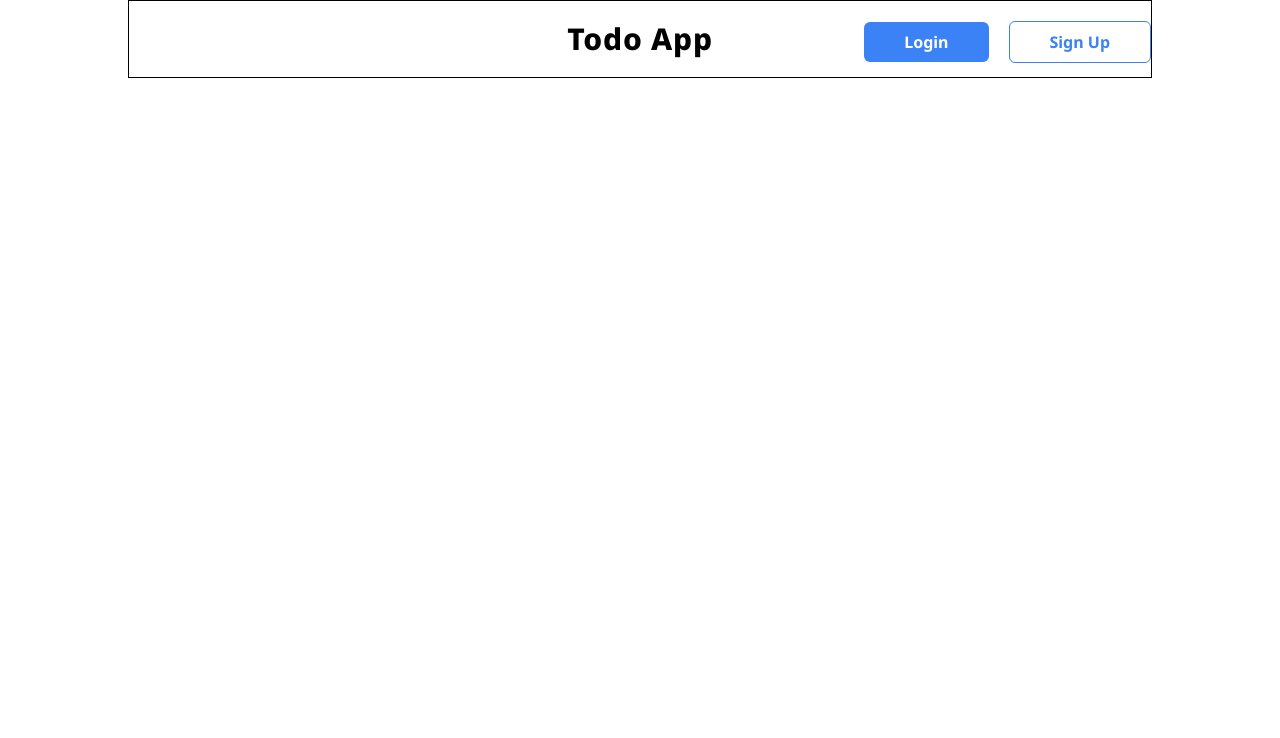
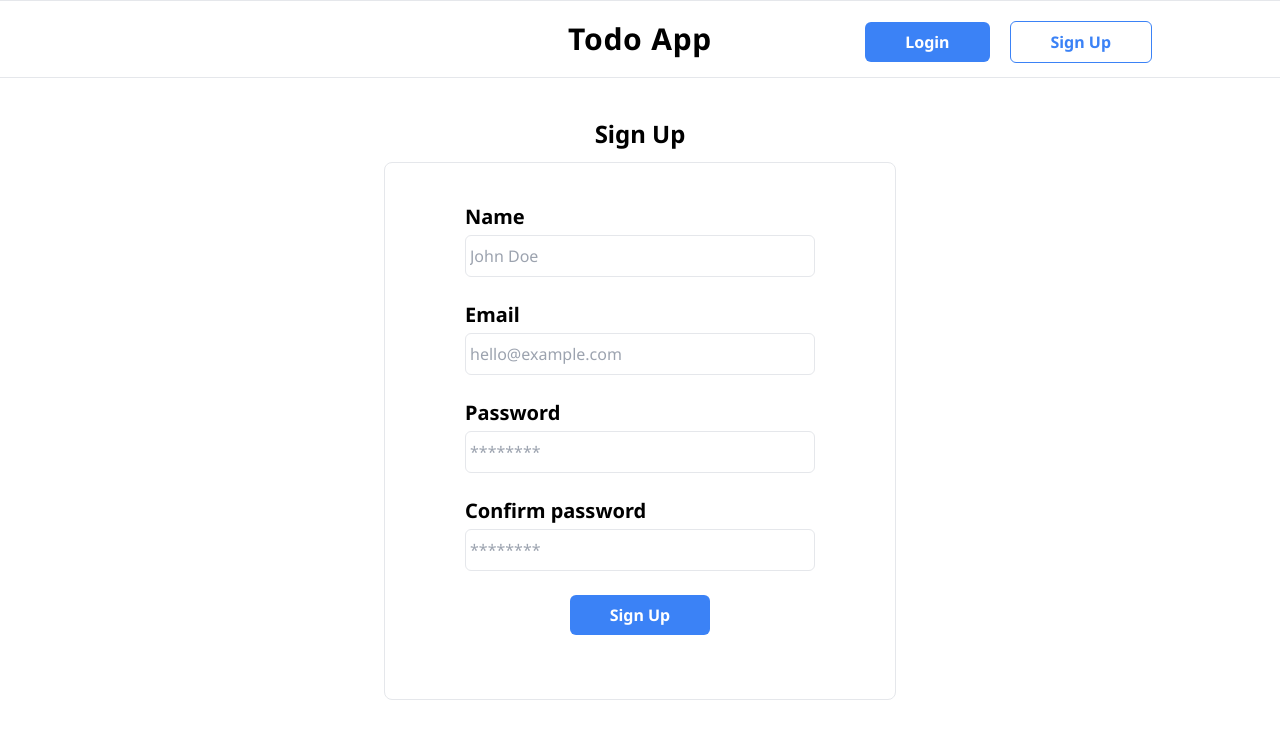
Before and after one commit to callumbyrne/todo-testing, a React (Vite) app in the folder client/: page /signup in a window 1280 px wide. Shown: the top 738 px of the page. Built offline with nearby package versions, Linux system fonts and the light colour scheme; the HTML template or start-up script is replaced by a standard one.

Commit message:
login and signup forms

```diff
--- a/client/src/App.tsx
+++ b/client/src/App.tsx
@@ -2,6 +2,7 @@ import { Link, Route, Routes } from "react-router-dom";
 import Home from "./pages/Home";
 import Login from "./pages/Login";
 import Navbar from "./components/Navbar";
+import SignUp from "./pages/SignUp";
 
 function App() {
     return (
@@ -10,6 +11,7 @@ function App() {
             <Routes>
                 <Route path='/' element={<Home />} />
                 <Route path='login' element={<Login />} />
+                <Route path='signup' element={<SignUp />} />
             </Routes>
         </div>
     );
--- a/client/src/components/Navbar.tsx
+++ b/client/src/components/Navbar.tsx
@@ -2,10 +2,10 @@ import { Link } from "react-router-dom";
 
 const Navbar = () => {
     return (
-        <div className='flex justify-center'>
-            <nav className='max-w-5xl w-full border py-5 border-black flex justify-center relative'>
+        <div className='flex justify-center border-y'>
+            <nav className='max-w-5xl w-full py-5 flex justify-center relative'>
                 <Link to={"/"}>
-                    <div className='font-extrabold text-3xl tracking-wide'>
+                    <div className='font-bold text-3xl tracking-wide'>
                         Todo App
                     </div>
                 </Link>
--- a/client/src/pages/Home.tsx
+++ b/client/src/pages/Home.tsx
@@ -29,11 +29,11 @@ const Home = () => {
     console.log(user);
 
     if (!user) {
-        return <div>Please login</div>;
+        return <div>Login or Sign up to see your todos!</div>;
     }
     return (
-        <div>
-            <div>Welcome! {user.name}</div>
+        <div className='flex justify-center'>
+            <div className='max-w-5xl w-full border'>Welcome! {user.name}</div>
         </div>
     );
 };
--- a/client/src/pages/Login.tsx
+++ b/client/src/pages/Login.tsx
@@ -4,6 +4,7 @@ import { object, string, TypeOf } from "zod";
 import { ErrorMessage } from "@hookform/error-message";
 import axios from "axios";
 import { useState } from "react";
+import { useNavigate } from "react-router-dom";
 
 export const createSessionSchema = object({
     email: string().min(1, { message: "Email is required" }),
@@ -14,6 +15,8 @@ type CreateSessionInput = TypeOf<typeof createSessionSchema>;
 
 const Login = () => {
     const [loginError, setLoginError] = useState(null);
+
+    const navigate = useNavigate();
 
     const {
         register,
@@ -28,42 +31,62 @@ const Login = () => {
             await axios.post("http://localhost:1337/api/sessions", values, {
                 withCredentials: true,
             });
+            navigate("/", { replace: true });
         } catch (error: any) {
             setLoginError(error.message);
         }
     };
 
     return (
-        <>
+        <div className='flex items-center flex-col'>
+            <div className='max-w-5xl mt-10 mb-3 font-bold text-2xl'>Login</div>
+            <div className='form-container max-w-lg w-full border rounded-lg p-10'>
                 <p>{loginError}</p>
                 <form onSubmit={handleSubmit(onSubmit)}>
-                <div className='form-element'>
-                    <label htmlFor='email'>Email</label>
+                    <div className='form-element flex flex-col mb-6'>
+                        <label
+                            htmlFor='email'
+                            className='font-bold text-xl mb-1'>
+                            Email
+                        </label>
                         <input
                             type='email'
                             id='email'
                             placeholder='hello@example.com'
                             autoComplete='username'
+                            className='border rounded-md py-2 px-1'
                             {...register("email")}
                         />
                         <ErrorMessage errors={errors} name='email' as='p' />
                     </div>
 
-                <div className='form-element'>
-                    <label htmlFor='password'>Password</label>
+                    <div className='form-element flex flex-col mb-6'>
+                        <label
+                            htmlFor='password'
+                            className='font-bold text-xl mb-1'>
+                            Password
+                        </label>
                         <input
                             type='password'
                             id='password'
                             placeholder='********'
                             autoComplete='password'
+                            className='border rounded-md py-2 px-1'
                             {...register("password")}
                         />
                         <ErrorMessage errors={errors} name='password' as='p' />
                     </div>
 
-                <button type='submit'>Log In</button>
+                    <div className='flex justify-center'>
+                        <button
+                            type='submit'
+                            className='mb-6 py-2 px-10 bg-blue-500 text-white font-bold rounded-md'>
+                            Login
+                        </button>
+                    </div>
                 </form>
-        </>
+            </div>
+        </div>
     );
 };
 
--- /dev/null
+++ b/client/src/pages/SignUp.tsx
@@ -0,0 +1,150 @@
+import { useForm } from "react-hook-form";
+import { zodResolver } from "@hookform/resolvers/zod";
+import { object, string, TypeOf } from "zod";
+import { ErrorMessage } from "@hookform/error-message";
+import axios from "axios";
+import { useState } from "react";
+import { useNavigate } from "react-router-dom";
+
+const createUserSchema = object({
+    name: string().min(1, { message: "Name is required" }),
+    password: string().min(6, "Password too short - should be 6 chars minimum"),
+    passwordConfirmation: string().min(1, {
+        message: "Password confirmation is required",
+    }),
+    email: string()
+        .min(1, { message: "Email is required" })
+        .email("Not a valid email"),
+});
+
+export type CreateUserInput = TypeOf<typeof createUserSchema>;
+
+const SignUp = () => {
+    const [signUpError, setSignUpError] = useState<string>("");
+
+    const navigate = useNavigate();
+
+    const {
+        register,
+        formState: { errors },
+        handleSubmit,
+    } = useForm<CreateUserInput>({
+        resolver: zodResolver(createUserSchema),
+    });
+
+    const onSubmit = async (values: CreateUserInput) => {
+        try {
+            await axios.post("http://localhost:1337/api/users", values, {
+                withCredentials: true,
+            });
+            navigate("/", { replace: true });
+        } catch (error: any) {
+            if (String(error.response.status) === "409") {
+                setSignUpError("Email already exists");
+            } else if (String(error.response.status) === "400") {
+                setSignUpError(error.response.data);
+            } else {
+                setSignUpError(error.message);
+            }
+        }
+    };
+
+    return (
+        <div className='flex items-center flex-col'>
+            <div className='max-w-5xl mt-10 mb-3 font-bold text-2xl'>
+                Sign Up
+            </div>
+            <div className='form-container max-w-lg w-full border rounded-lg py-10 px-20'>
+                <p>{signUpError}</p>
+                <form onSubmit={handleSubmit(onSubmit)}>
+                    <div className='form-element flex flex-col mb-6'>
+                        <label
+                            htmlFor='name'
+                            className='font-bold text-xl mb-1'>
+                            Name
+                        </label>
+                        <input
+                            type='text'
+                            id='name'
+                            placeholder='John Doe'
+                            autoComplete='name'
+                            className='border rounded-md py-2 px-1'
+                            {...register("name")}
+                        />
+                        <ErrorMessage errors={errors} name='name' as='p' />
+                    </div>
+
+                    <div className='form-element flex flex-col mb-6'>
+                        <label
+                            htmlFor='email'
+                            className='font-bold text-xl mb-1'>
+                            Email
+                        </label>
+                        <input
+                            type='email'
+                            id='email'
+                            placeholder='hello@example.com'
+                            autoComplete='username'
+                            className='border rounded-md py-2 px-1'
+                            {...register("email")}
+                        />
+                        <ErrorMessage errors={errors} name='email' as='p' />
+                    </div>
+
+                    <div className='form-element flex flex-col mb-6'>
+                        <label
+                            htmlFor='password'
+                            className='font-bold text-xl mb-1'>
+                            Password
+                        </label>
+                        <input
+                            type='password'
+                            id='password'
+                            placeholder='********'
+                            autoComplete='password'
+                            className='border rounded-md py-2 px-1'
+                            {...register("password")}
+                        />
+                        <ErrorMessage
+                            errors={errors}
+                            name='password'
+                            as='p'
+                            className='flex flex-wrap'
+                        />
+                    </div>
+
+                    <div className='form-element flex flex-col mb-6'>
+                        <label
+                            htmlFor='passwordConfirmation'
+                            className='font-bold text-xl mb-1'>
+                            Confirm password
+                        </label>
+                        <input
+                            type='password'
+                            id='passwordConfirmation'
+                            placeholder='********'
+                            autoComplete='password'
+                            className='border rounded-md py-2 px-1'
+                            {...register("passwordConfirmation")}
+                        />
+                        <ErrorMessage
+                            errors={errors}
+                            name='passwordConfirmation'
+                            as='p'
+                        />
+                    </div>
+
+                    <div className='flex justify-center'>
+                        <button
+                            type='submit'
+                            className='mb-6 py-2 px-10 bg-blue-500 text-white font-bold rounded-md'>
+                            Sign Up
+                        </button>
+                    </div>
+                </form>
+            </div>
+        </div>
+    );
+};
+
+export default SignUp;
```
Lines whose indentation alone changed are shown as unchanged.
